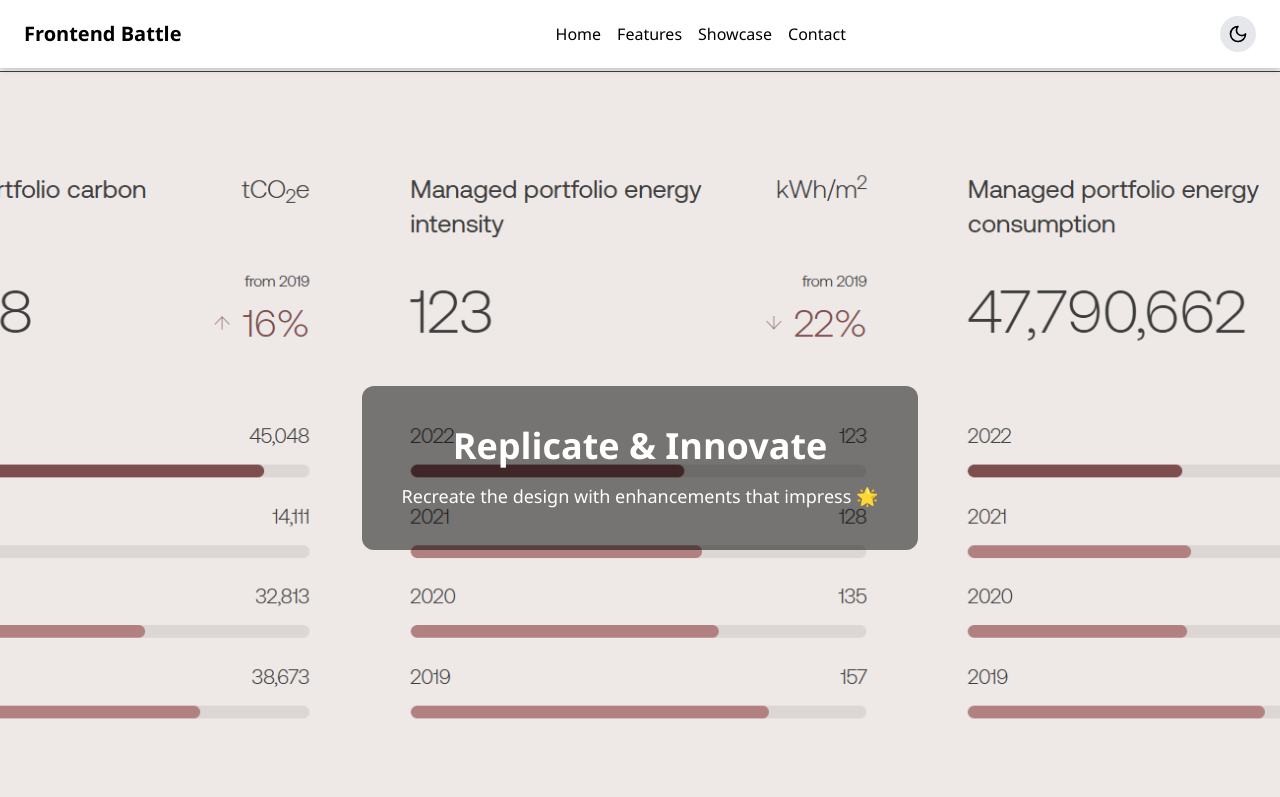
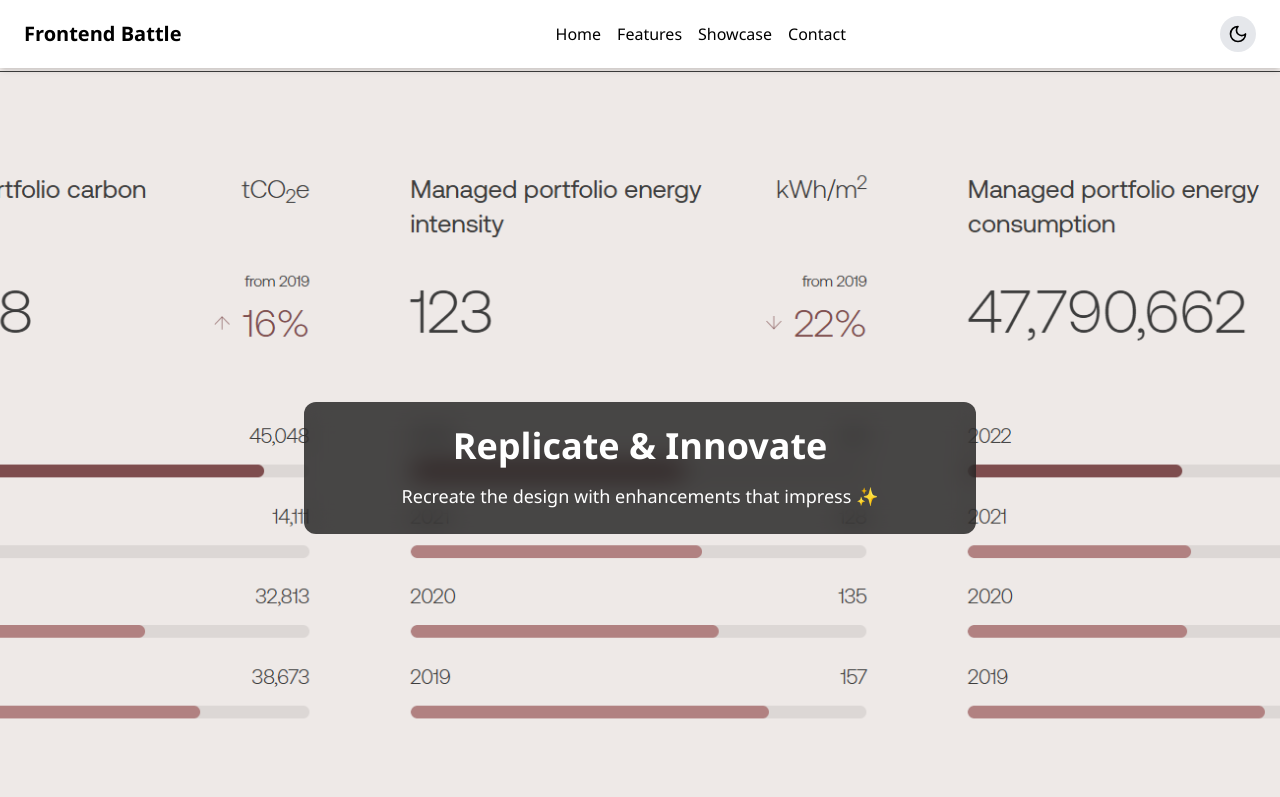
Before and after one commit to adityasingh-0803/frontend-battle-round1, a React (Vite) app: page / in a window 1280 px wide. Shown: the top 797 px of the page. Built offline with nearby package versions, Linux system fonts and the light colour scheme.

Commit message:
Update FrontendBattlePage.jsx

```diff
--- a/src/FrontendBattlePage.jsx
+++ b/src/FrontendBattlePage.jsx
@@ -20,6 +20,7 @@ export default function FrontendBattlePage() {
         </div>
       ) : (
         <>
+          {/* Navbar */}
           <nav className="flex justify-between items-center px-6 py-4 shadow-md bg-opacity-80 backdrop-blur-md sticky top-0 z-50 dark:bg-gray-800 bg-white">
             <h1 className="text-xl font-bold">Frontend Battle</h1>
             <ul className="flex gap-4">
@@ -33,19 +34,25 @@ export default function FrontendBattlePage() {
             </button>
           </nav>
 
-          <section id="home" className="min-h-screen flex items-center justify-center bg-cover bg-center" style={{ backgroundImage: "url('/assets/stats.png')" }}>
-            <div className="bg-black bg-opacity-50 p-10 rounded-xl text-white text-center">
+          {/* Hero Section */}
+          <section
+            id="home"
+            className="min-h-screen flex items-center justify-center bg-cover bg-center px-4"
+            style={{ backgroundImage: "url('/assets/stats.png')" }}
+          >
+            <div className="bg-black bg-opacity-70 text-white p-6 rounded-xl backdrop-blur-md text-center max-w-2xl w-full">
               <h2 className="text-4xl font-bold mb-4">Replicate & Innovate</h2>
-              <p className="text-lg max-w-xl mx-auto">Recreate the design with enhancements that impress 🌟</p>
+              <p className="text-lg">Recreate the design with enhancements that impress ✨</p>
             </div>
           </section>
 
+          {/* Features Section */}
           <section id="features" className="p-10 bg-gray-100 dark:bg-gray-800">
             <h2 className="text-3xl font-semibold mb-6 text-center">Core Features</h2>
             <div className="grid grid-cols-1 md:grid-cols-2 lg:grid-cols-3 gap-6">
               {["Cards Layout", "Graph Analytics", "Video Popups", "Parallax Scroll", "Testimonials", "Ripple Effects"].map((feature, i) => (
                 <div key={i} className="bg-white dark:bg-gray-700 p-6 rounded-xl shadow">
-                  <img src={`/assets/cards.png`} alt="Feature Visual" className="rounded mb-4" />
+                  <img src="/assets/cards.png" alt="Feature Visual" className="rounded mb-4" />
                   <h3 className="font-bold mb-2">{feature}</h3>
                   <p>Implemented using the media assets provided. Enhancements added for interactivity and polish.</p>
                 </div>
@@ -53,6 +60,7 @@ export default function FrontendBattlePage() {
             </div>
           </section>
 
+          {/* Video Showcase */}
           <section id="showcase" className="p-10 bg-white dark:bg-gray-900">
             <h2 className="text-3xl font-semibold text-center mb-6">Video Showcase</h2>
             <div className="grid grid-cols-1 md:grid-cols-2 gap-8">
@@ -67,6 +75,7 @@ export default function FrontendBattlePage() {
             </div>
           </section>
 
+          {/* Contact */}
           <section id="contact" className="p-10 text-center">
             <h2 className="text-2xl font-bold mb-4">Contact</h2>
             <p>Reach out via GitHub or email after submitting your challenge. Good luck!</p>
```
